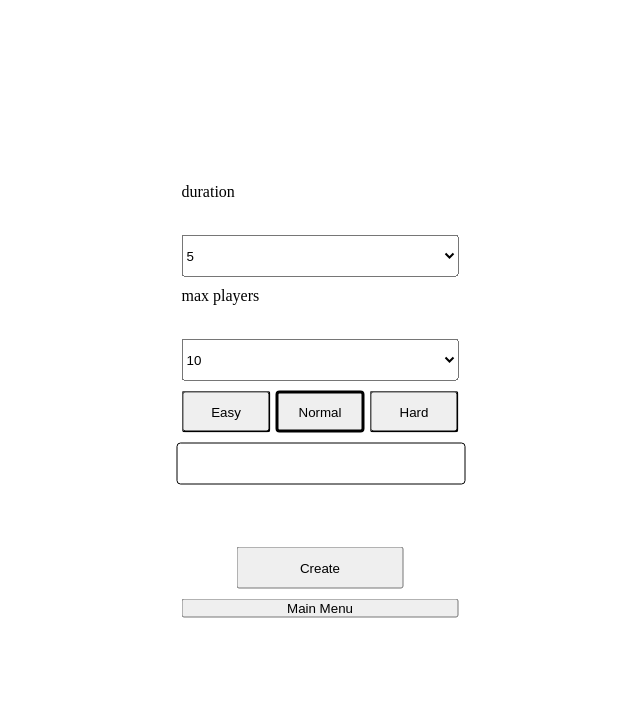
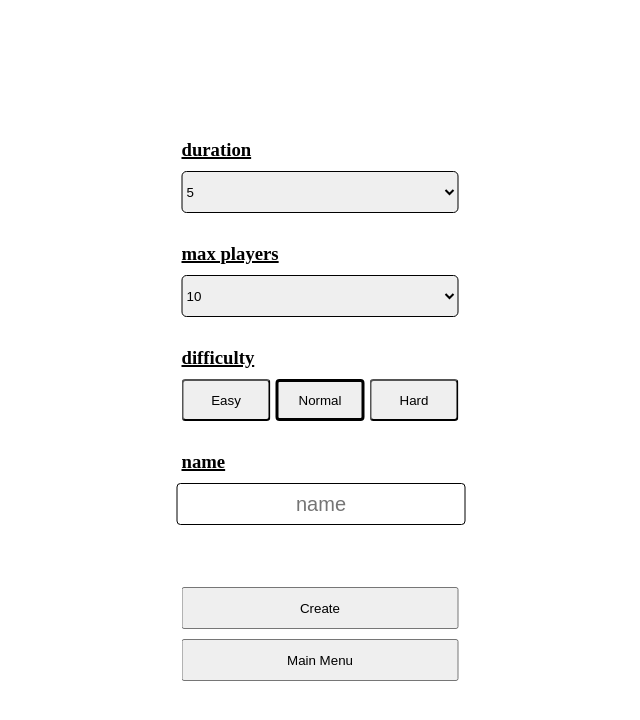
Before and after one commit to JumpyLionnn/words-treasure, a website: page client/index.html in a window 1280 px wide. Both pictures are taken after a click on the button "Host". Shown: the whole page, without its empty margins (320-960 px from the left). Drawn offline with nearby package versions, Linux system fonts and the light colour scheme; files that its build step writes are made by us from their sources; no server answers.

Commit message:
styled a bit the host game screen

```diff
--- a/client/index.html
+++ b/client/index.html
@@ -36,7 +36,7 @@
 
     <div class="hostGame window" hidden>
         <div class="center-all hostGameElementsDiv">
-            <label for="">duration</label>
+            <h3>duration</h3>
             <select id="duration" name="Duration">
                 <option value="2">2</option>
                 <option value="3">3</option>
@@ -48,7 +48,7 @@
                 <option value="9">9</option>
                 <option value="10">10</option>
             </select>
-            <label for="">max players</label>
+            <h3>max players</h3>
             <select id="maxPlayers" name="Max Players">
                 <option value="2">2</option>
                 <option value="3">3</option>
@@ -60,18 +60,19 @@
                 <option value="9">9</option>
                 <option value="10" selected>10</option>
             </select>
+            <h3>difficulty</h3>
             <div class="diffSelection hostGameElement">
                 <button data-diff="easy" class="diffBtn btn">Easy</button>
                 <button data-diff="normal" class="diffBtn btn diffSelected">Normal</button>
                 <button data-diff="hard" class="diffBtn btn">Hard</button>
             </div>
+            <h3>name</h3>
+            <input type="text" name="name" id="hostNameTextbox" class="textBox" placeholder="name">
 
-            <input type="text" name="name" id="hostNameTextbox" class="textBox">
-
-            <div class="hostMessage" id="hostMessage"></div>
+            <p class="hostMessage" id="hostMessage"></p>
 
             <button class="createBtn hostGameElement" id="createBtn">Create</button>
-            <button class="mainMenuBtn" id="mainMenuButton">Main Menu</button>
+            <button class="mainMenuBtn hostGameElement" id="mainMenuButton">Main Menu</button>
         </div>
     </div>
 
--- a/client/main.js
+++ b/client/main.js
@@ -46,6 +46,7 @@ diffButtons.forEach((element) => {
 const hostNameTextbox = document.getElementById("hostNameTextbox");
 hostNameTextbox.addEventListener("input", () => {
     let name = hostNameTextbox.value;
+    hostMessage.innerText = "";
     if (name.length > 10 || name.length < 2) {
         hostNameTextbox.classList.add("textboxError");
     }
@@ -85,7 +86,7 @@ function createGame() {
     maxPlayers = maxPlayersDropDown.selectedIndex + 2;
     playerName = hostNameTextbox.value;
     if (playerName.length > 10 || playerName.length < 2) {
-        hostMessage.innerText = "the name length should be in range of 2 - 10 letters";
+        hostMessage.innerText = "The name length should be in range of 2 - 10 letters.";
     }
     else {
         socket.emit("host", {
--- a/client/src/hostGameWindow.ts
+++ b/client/src/hostGameWindow.ts
@@ -23,6 +23,7 @@ const hostNameTextbox = document.getElementById("hostNameTextbox") as HTMLInputE
 
 hostNameTextbox.addEventListener("input", ()=>{
     let name = hostNameTextbox.value;
+    hostMessage.innerText = "";
     if(name.length > 10 || name.length < 2){
         hostNameTextbox.classList.add("textboxError");
     }
@@ -74,7 +75,7 @@ function createGame(){
     playerName = hostNameTextbox.value;
 
     if(playerName.length > 10 || playerName.length < 2){
-        hostMessage.innerText = "the name length should be in range of 2 - 10 letters";
+        hostMessage.innerText = "The name length should be in range of 2 - 10 letters.";
     }
     else{
         socket.emit("host", {
--- a/client/style/style.css
+++ b/client/style/style.css
@@ -28,8 +28,19 @@ body {
 
 .hostGameElementsDiv {
     display: grid;
-    grid-template-rows: repeat(8, 1fr);
+    grid-auto-rows: 1fr;
     grid-gap: 10px;
+}
+
+.hostGameElementsDiv h3 {
+    height: fit-content;
+    align-self: end;
+    text-decoration: underline 2px;
+}
+
+.hostGameElementsDiv select {
+    border: black 1px solid;
+    border-radius: 5px;
 }
 
 .diffSelection {
@@ -37,6 +48,7 @@ body {
     display: grid;
     grid-template-columns: 1fr 1fr 1fr;
     grid-gap: 5px;
+    min-width: 0;
 }
 
 .diffSelected {
@@ -46,7 +58,7 @@ body {
 .nameTextbox {
     width: 100%;
     padding: 5px;
-    border: black 1px solid;
+    border: red 1px solid;
     border-radius: 4px;
     text-align: center;
     line-height: 30px;
@@ -58,19 +70,22 @@ body {
     outline: none;
 }
 
-.textboxError {
-    border: red 1px solid;
+.nameTextbox:not(.textboxError) {
+    border-color: black;
 }
 
-.createBtn {
-    margin: 0 auto;
-    width: 60%;
+.hostMessage {
+    width: fit-content;
+    word-wrap: break-word;
+    color: red;
+    min-width: 0;
+    text-align: center;
 }
 
 .joinGameElementsDiv {
     display: grid;
-    grid-template-rows: repeat(6, 1fr);
     grid-gap: 10px;
+    grid-auto-rows: 1fr;
 }
 
 .message {
```
Also changed, not shown: 1 other file.
